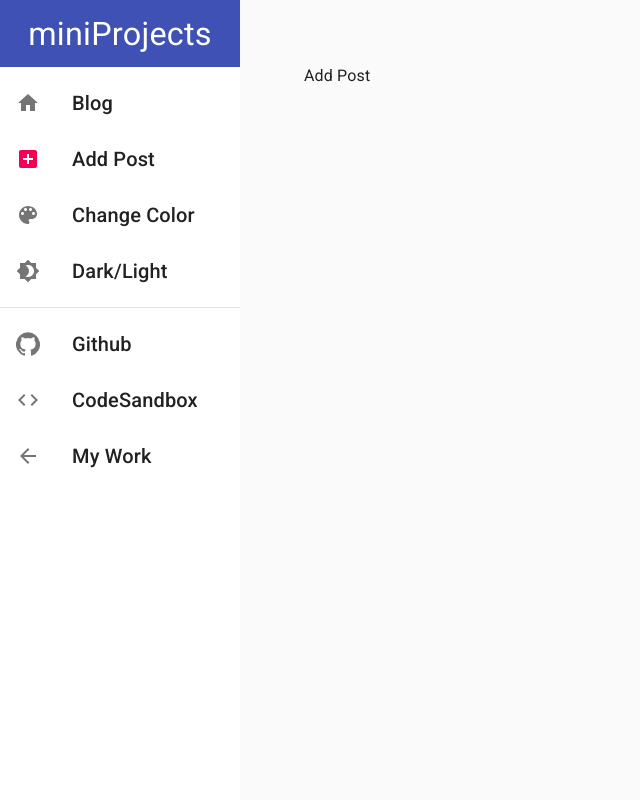
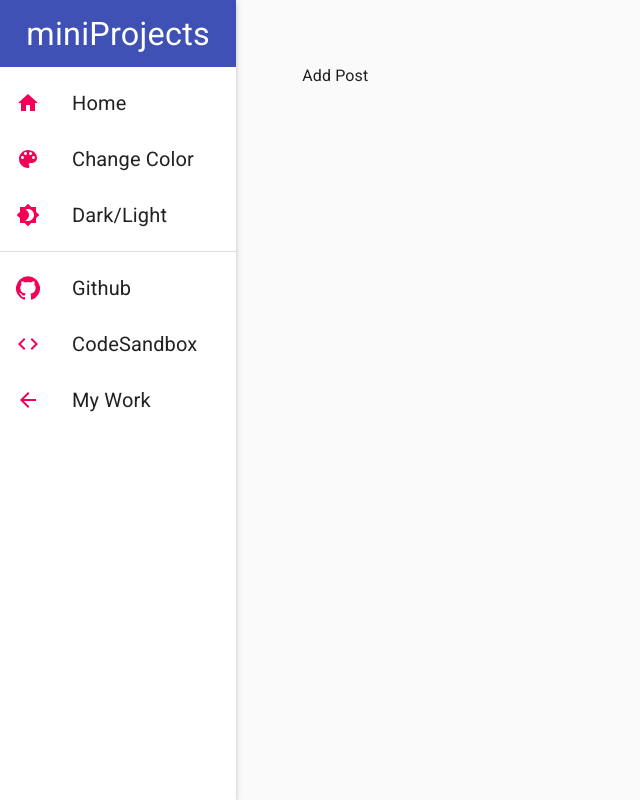
Before and after one commit to ZachScroggins/miniProjects, a Next.js app: page /addpost in a window 1280 px wide. Shown: the whole page, without its empty margins (0-640 px from the left). Built offline with nearby package versions, Linux system fonts and the light colour scheme.

Commit message:
moved color changer to index

```diff
--- a/pages/_app.js
+++ b/pages/_app.js
@@ -23,7 +23,7 @@ export default function MyApp(props) {
   return (
     <React.Fragment>
       <Head>
-        <title>miniCMS</title>
+        <title>miniProjects</title>
       </Head>
       <CookiesProvider cookies={isBrowser() ? undefined : cookies}>
         <ColorState>
--- a/pages/_document.js
+++ b/pages/_document.js
@@ -6,7 +6,7 @@ import { themeColor } from '../src/components/ThemeProvider';
 export default class MyDocument extends Document {
   render() {
     return (
-      <html lang='en'>
+      <html lang='en' style={{ scrollBehavior: 'smooth' }}>
         <Head>
           <meta name='description' content='mini content management system' />
           <meta name='theme-color' content={themeColor} />
@@ -57,7 +57,7 @@ MyDocument.getInitialProps = async ctx => {
 
   ctx.renderPage = () =>
     originalRenderPage({
-      enhanceApp: App => props => sheets.collect(<App {...props} />)
+      enhanceApp: App => props => sheets.collect(<App {...props} />),
     });
 
   const initialProps = await Document.getInitialProps(ctx);
@@ -67,7 +67,7 @@ MyDocument.getInitialProps = async ctx => {
     // Styles fragment is rendered after the app and page rendering finish.
     styles: [
       ...React.Children.toArray(initialProps.styles),
-      sheets.getStyleElement()
-    ]
+      sheets.getStyleElement(),
+    ],
   };
 };
--- a/src/components/ColorChanger.js
+++ b/src/components/ColorChanger.js
@@ -14,8 +14,7 @@ import {
   Typography,
   Button,
   useMediaQuery,
-  Hidden,
-  NoSsr
+  NoSsr,
 } from '@material-ui/core';
 
 const hues = Object.keys(colors).slice(1, 17);
@@ -33,64 +32,85 @@ const shades = [
   'A700',
   'A400',
   'A200',
-  'A100'
+  'A100',
 ];
 
 const styles = theme => ({
   radio: {
-    padding: 0
+    padding: 0,
+    // fontSize: '.875rem',
+    fontSize: '1em',
+  },
+  size: {
+    // fontSize: '1.5rem',
   },
   radioIcon: {
-    width: 60,
-    height: 60,
+    width: '3.75em',
+    // width: 60,
+    height: '3.75em',
+    // height: 60,
     [theme.breakpoints.up('md')]: {
-      width: 96,
-      height: 96
-    }
+      width: '6em',
+      // width: 96,
+      height: '6em',
+      // height: 96
+    },
   },
   radioIconSelected: {
-    width: 60,
-    height: 60,
+    width: '3.75em',
+    // width: 60,
+    height: '3.75em',
+    // height: 60,
     border: '1px solid white',
     color: theme.palette.common.white,
     display: 'flex',
     justifyContent: 'center',
     alignItems: 'center',
     [theme.breakpoints.up('md')]: {
-      width: 96,
-      height: 96
-    }
+      width: '6em',
+      // width: 96,
+      height: '6em',
+      // height: 96
+    },
   },
   swatch: {
-    width: 240,
+    width: '15em',
+    // width: 240,
     [theme.breakpoints.up('md')]: {
-      width: 336 * 1.142857143
-    }
+      width: '24em',
+      // width: 336 * 1.142857143
+    },
   },
   input: {
-    width: 240,
+    width: '13em',
+    // width: 240,
     [theme.breakpoints.up('md')]: {
-      width: 336 * 1.142857143
+      width: '21em',
+      // width: 336 * 1.142857143
     },
-    display: 'block'
+    display: 'block',
   },
   colorBar: {
-    marginTop: theme.spacing(2)
+    marginTop: theme.spacing(2),
   },
   colorSquare: {
-    width: 80,
-    height: 80,
+    width: '5em',
+    // width: 80,
+    height: '5em',
+    // height: 80,
     display: 'flex',
     justifyContent: 'center',
     alignItems: 'center',
     [theme.breakpoints.up('md')]: {
-      width: 128,
-      height: 128
-    }
+      width: '8em',
+      // width: 128,
+      height: '8em',
+      // height: 128
+    },
   },
   button: {
-    marginLeft: theme.spacing(1)
-  }
+    marginLeft: theme.spacing(1),
+  },
 });
 
 function ColorChanger(props) {
@@ -108,7 +128,7 @@ function ColorChanger(props) {
     primaryHue: 'blue',
     secondaryHue: 'pink',
     primaryShade: 4,
-    secondaryShade: 11
+    secondaryShade: 11,
   });
 
   const handleChangeColor = name => event => {
@@ -118,12 +138,12 @@ function ColorChanger(props) {
     const isHex = string => /^#?([0-9a-f]{3})$|^#?([0-9a-f]){6}$/i.test(string);
 
     let {
-      target: { value: color }
+      target: { value: color },
     } = event;
 
     setState(prevState => ({
       ...prevState,
-      [`${name}Input`]: color
+      [`${name}Input`]: color,
     }));
 
     let isValidColor = false;
@@ -140,14 +160,14 @@ function ColorChanger(props) {
     if (isValidColor) {
       setState(prevState => ({
         ...prevState,
-        [name]: color
+        [name]: color,
       }));
     }
   };
 
   const handleChangeHue = name => event => {
     const {
-      target: { value: hue }
+      target: { value: hue },
     } = event;
     const color = colors[hue][shades[state[`${name}Shade`]]];
 
@@ -155,21 +175,24 @@ function ColorChanger(props) {
       ...state,
       [`${name}Hue`]: hue,
       [name]: color,
-      [`${name}Input`]: color
+      [`${name}Input`]: color,
     });
   };
 
   const handleChangeDocsColors = () => {
     const paletteColors = {
       primary: { main: state.primary },
-      secondary: { main: state.secondary }
+      secondary: { main: state.secondary },
     };
 
     setColors(paletteColors.primary.main, paletteColors.secondary.main);
+
+    window.scrollTo({ top: 0, behavior: 'smooth' });
   };
 
   const handleResetDocsColors = () => {
     clearColors();
+    window.scrollTo({ top: 0, behavior: 'smooth' });
   };
 
   const colorBar = color => {
@@ -187,7 +210,7 @@ function ColorChanger(props) {
               <Typography
                 variant='caption'
                 style={{
-                  color: theme.palette.getContrastText(background[key])
+                  color: theme.palette.getContrastText(background[key]),
                 }}
               >
                 {rgbToHex(background[key])}
@@ -205,6 +228,7 @@ function ColorChanger(props) {
 
     return (
       <Grid item container justify='center' xs={12} sm={6}>
+        <Box className={classes.size}>
           <Box pb={3}>
             <Typography
               component='label'
@@ -260,6 +284,7 @@ function ColorChanger(props) {
             })}
           </div>
           {colorBar(color)}
+        </Box>
       </Grid>
     );
   };
@@ -287,9 +312,6 @@ function ColorChanger(props) {
           >
             Reset
           </Button>
-          <Hidden smDown>
-            <div style={{ width: '150px' }}></div>
-          </Hidden>
         </Grid>
       </Grid>
     </NoSsr>
@@ -297,7 +319,7 @@ function ColorChanger(props) {
 }
 
 ColorChanger.propTypes = {
-  classes: PropTypes.object.isRequired
+  classes: PropTypes.object.isRequired,
 };
 
 export default withStyles(styles)(ColorChanger);
--- a/src/components/ThemeProvider.js
+++ b/src/components/ThemeProvider.js
@@ -1,27 +1,54 @@
-import { useContext } from 'react';
+import { useContext, useEffect } from 'react';
 import ColorContext from '../context/color/colorContext';
+import checkClient from '../utils/checkClient';
 import {
   createMuiTheme,
   ThemeProvider as MuiThemeProvider,
-  responsiveFontSizes
+  responsiveFontSizes,
 } from '@material-ui/core/styles';
+import { useState } from 'react';
 
 const ThemeProvider = props => {
   const colorContext = useContext(ColorContext);
 
   const { primaryMain, secondaryMain, type } = colorContext;
 
+  const [htmlFontSize, setHtmlFontSize] = useState(16);
+
+  let innerWidth;
+  let dpr;
+  let resolutionWidth;
+  const scaleFactor = 1.25;
+
+  useEffect(() => {
+    checkClient(() => {
+      innerWidth = window.innerWidth;
+      dpr = window.devicePixelRatio;
+      resolutionWidth = innerWidth * dpr;
+      if (resolutionWidth === 1920 && dpr === 1.5) {
+        // htmlFontSize === 16 * scaleFactor;
+        setHtmlFontSize(htmlFontSize * scaleFactor);
+      }
+    });
+  }, []);
+
   // Create a theme instance.
   let theme = createMuiTheme({
     palette: {
       primary: {
-        main: primaryMain
+        main: primaryMain,
       },
       secondary: {
-        main: secondaryMain
+        main: secondaryMain,
       },
-      type
-    }
+      type,
+    },
+    typography: {
+      htmlFontSize: htmlFontSize,
+      h6: {
+        fontWeight: 400,
+      },
+    },
   });
 
   theme = responsiveFontSizes(theme);
--- a/src/components/layout/Layout.js
+++ b/src/components/layout/Layout.js
@@ -1,5 +1,4 @@
-import { useState, useEffect, useContext } from 'react';
-import { useRouter } from 'next/router';
+import { useState, useContext } from 'react';
 
 import Link from '../Link';
 import ColorContext from '../../context/color/colorContext';
@@ -7,7 +6,7 @@ import ColorContext from '../../context/color/colorContext';
 import { makeStyles, useTheme } from '@material-ui/core/styles';
 import MenuIcon from '@material-ui/icons/Menu';
 import HomeIcon from '@material-ui/icons/Home';
-import AddBoxIcon from '@material-ui/icons/AddBox';
+import ChevronLeftIcon from '@material-ui/icons/ChevronLeft';
 import PaletteIcon from '@material-ui/icons/Palette';
 import Brightness4Icon from '@material-ui/icons/Brightness4';
 import Brightness5Icon from '@material-ui/icons/Brightness5';
@@ -16,7 +15,6 @@ import CodeIcon from '@material-ui/icons/Code';
 import ArrowBackIcon from '@material-ui/icons/ArrowBack';
 import {
   AppBar,
-  CssBaseline,
   Divider,
   Drawer,
   Hidden,
@@ -29,89 +27,72 @@ import {
   Tooltip,
   Typography,
   Box,
-  Container
+  Container,
 } from '@material-ui/core';
 
-const drawerWidth = 240;
+// const drawerWidth = '13.125rem';
+const drawerWidth = '16.875em';
+// const drawerWidth = '15rem';
+// const drawerWidth = 240;
 
 const useStyles = makeStyles(theme => ({
   root: {
-    display: 'flex'
+    display: 'flex',
   },
   drawer: {
     [theme.breakpoints.up('lg')]: {
       width: drawerWidth,
-      flexShrink: 0
-    }
+      flexShrink: 0,
+    },
   },
   appBar: {
     [theme.breakpoints.up('lg')]: {
-      width: `calc(100% - ${drawerWidth}px)`,
-      marginLeft: drawerWidth
-    }
+      width: `calc(100% - ${drawerWidth})`,
+      // width: `calc(100% - ${drawerWidth}px)`,
+      marginLeft: drawerWidth,
+    },
   },
   menuButton: {
     marginRight: theme.spacing(2),
     [theme.breakpoints.up('lg')]: {
-      display: 'none'
-    }
+      display: 'none',
+    },
   },
   // necessary for content to be below app bar
   toolbar: theme.mixins.toolbar,
   drawerPaper: {
     width: drawerWidth,
-    borderRight: 'none'
+    borderRight: 'none',
+    boxShadow: theme.shadows[3],
   },
   content: {
     flexGrow: 1,
     padding: theme.spacing(3),
     [theme.breakpoints.up('lg')]: {
-      padding: theme.spacing(0)
-    }
+      padding: theme.spacing(0),
+    },
   },
   grow: {
-    flex: '1 1 auto'
-  }
+    flex: '1 1 auto',
+  },
+  shadow: {
+    boxShadow: theme.shadows[10],
+  },
 }));
 
 function Layout(props) {
   const { container } = props;
   const classes = useStyles();
   const theme = useTheme();
-  const router = useRouter();
   const [mobileOpen, setMobileOpen] = useState(false);
-  const [selectedIndex, setSelectedIndex] = useState(0);
   const colorContext = useContext(ColorContext);
   const { setType, type } = colorContext;
-  let appBarTitle;
   let prefersDarkMode;
-
-  useEffect(() => {
-    if (router.pathname === '/') {
-      setSelectedIndex(0);
-    }
-    if (router.pathname === '/addpost') {
-      setSelectedIndex(1);
-    }
-    if (router.pathname === '/changecolor') {
-      setSelectedIndex(2);
-    }
-  }, [router.pathname]);
 
   if (type === 'light') {
     prefersDarkMode = false;
   } else {
     prefersDarkMode = true;
-  }
-
-  if (selectedIndex === 0) {
-    appBarTitle = 'Blog';
-  }
-  if (selectedIndex === 1) {
-    appBarTitle = 'Add Post';
-  }
-  if (selectedIndex === 2) {
-    appBarTitle = 'Change Color';
   }
 
   const handleDrawerToggle = () => {
@@ -126,6 +107,7 @@ function Layout(props) {
   const drawer = (
     <div>
       <div className={classes.toolbar}>
+        <Hidden mdDown>
           <Box
             p={1.7}
             display='flex'
@@ -137,29 +119,32 @@ function Layout(props) {
               miniProjects
             </Typography>
           </Box>
+        </Hidden>
+        <Hidden lgUp>
+          <Box
+            display='flex'
+            flexDirection='row-reverse'
+            bgcolor='primary.main'
+            color='primary.contrastText'
+          >
+            <IconButton onClick={handleDrawerToggle} color='inherit'>
+              <ChevronLeftIcon color='inherit' fontSize='large' />
+            </IconButton>
+          </Box>
+        </Hidden>
       </div>
       <List component='nav'>
-        <ListItem button component={Link} naked href='/'>
+        <ListItem button component={Link} naked href='#home'>
           <ListItemIcon>
-            <HomeIcon color={selectedIndex === 0 ? 'secondary' : 'inherit'} />
+            <HomeIcon color='secondary' />
           </ListItemIcon>
           <ListItemText disableTypography={true}>
-            <Typography variant='h6'>Blog</Typography>
+            <Typography variant='h6'>Home</Typography>
           </ListItemText>
         </ListItem>
-        <ListItem button component={Link} naked href='/addpost'>
+        <ListItem button component={Link} naked href='#changecolor'>
           <ListItemIcon>
-            <AddBoxIcon color={selectedIndex === 1 ? 'secondary' : 'inherit'} />
-          </ListItemIcon>
-          <ListItemText disableTypography={true}>
-            <Typography variant='h6'>Add Post</Typography>
-          </ListItemText>
-        </ListItem>
-        <ListItem button component={Link} naked href='/changecolor'>
-          <ListItemIcon>
-            <PaletteIcon
-              color={selectedIndex === 2 ? 'secondary' : 'inherit'}
-            />
+            <PaletteIcon color='secondary' />
           </ListItemIcon>
           <ListItemText disableTypography={true}>
             <Typography variant='h6'>Change Color</Typography>
@@ -167,7 +152,11 @@ function Layout(props) {
         </ListItem>
         <ListItem button onClick={handleDarkLight}>
           <ListItemIcon>
-            {type === 'light' ? <Brightness4Icon /> : <Brightness5Icon />}
+            {type === 'light' ? (
+              <Brightness4Icon color='secondary' />
+            ) : (
+              <Brightness5Icon color='secondary' />
+            )}
           </ListItemIcon>
           <ListItemText disableTypography={true}>
             <Typography variant='h6'>Dark/Light</Typography>
@@ -178,7 +167,7 @@ function Layout(props) {
       <List component='nav'>
         <ListItem button component='a' href='https://www.github.com'>
           <ListItemIcon>
-            <GitHubIcon />
+            <GitHubIcon color='secondary' />
           </ListItemIcon>
           <ListItemText disableTypography={true}>
             <Typography variant='h6'>Github</Typography>
@@ -186,7 +175,7 @@ function Layout(props) {
         </ListItem>
         <ListItem button component='a' href='https://www.codesandbox.io'>
           <ListItemIcon>
-            <CodeIcon />
+            <CodeIcon color='secondary' />
           </ListItemIcon>
           <ListItemText disableTypography={true}>
             <Typography variant='h6'>CodeSandbox</Typography>
@@ -194,7 +183,7 @@ function Layout(props) {
         </ListItem>
         <ListItem button component='a' href='https://www.zachscroggins.com'>
           <ListItemIcon>
-            <ArrowBackIcon />
+            <ArrowBackIcon color='secondary' />
           </ListItemIcon>
           <ListItemText disableTypography={true}>
             <Typography variant='h6'>My Work</Typography>
@@ -206,7 +195,6 @@ function Layout(props) {
 
   return (
     <div className={classes.root}>
-      <CssBaseline />
       <Hidden lgUp>
         <AppBar position='fixed' className={classes.appBar}>
           <Toolbar>
@@ -219,56 +207,47 @@ function Layout(props) {
             >
               <MenuIcon />
             </IconButton>
-            <Hidden xsDown>
-              <Typography variant='h6' noWrap>
-                {appBarTitle}
+            {/* <Hidden xsDown> */}
+            <Typography variant='h5' noWrap>
+              miniProjects
             </Typography>
-            </Hidden>
+            {/* </Hidden> */}
             <div className={classes.grow} />
             <Hidden lgUp>
               <Tooltip title='Blog' enterDelay={300}>
                 <IconButton
-                  color='inherit'
+                  color='secondary'
                   aria-label='blog'
                   component={Link}
                   naked
-                  href='/'
-                  color={selectedIndex === 0 ? 'secondary' : 'inherit'}
+                  href='#home'
                 >
                   <HomeIcon />
                 </IconButton>
               </Tooltip>
-              <Tooltip title='Add Post' enterDelay={300}>
+              <Tooltip title='Github' enterDelay={300}>
                 <IconButton
-                  color='inherit'
-                  aria-label='addPost'
+                  color='secondary'
+                  aria-label='github'
                   component={Link}
                   naked
-                  href='/addpost'
-                  color={selectedIndex === 1 ? 'secondary' : 'inherit'}
+                  href='https://www.github.com'
                 >
-                  <AddBoxIcon />
+                  <GitHubIcon />
                 </IconButton>
               </Tooltip>
-              <Tooltip title='Change Colors' enterDelay={300}>
-                <IconButton
-                  color='inherit'
-                  aria-label='changeColors'
-                  component={Link}
-                  naked
-                  href='/changecolor'
-                  color={selectedIndex === 2 ? 'secondary' : 'inherit'}
-                >
-                  <PaletteIcon />
-                </IconButton>
-              </Tooltip>
+
               <Tooltip title='Dark/Light' enterDelay={300}>
                 <IconButton
                   color='inherit'
                   aria-label='darkLight'
                   onClick={handleDarkLight}
                 >
-                  {type === 'light' ? <Brightness4Icon /> : <Brightness5Icon />}
+                  {type === 'light' ? (
+                    <Brightness4Icon color='secondary' />
+                  ) : (
+                    <Brightness5Icon color='secondary' />
+                  )}
                 </IconButton>
               </Tooltip>
             </Hidden>
@@ -276,18 +255,18 @@ function Layout(props) {
         </AppBar>
       </Hidden>
       <nav className={classes.drawer} aria-label='mailbox folders'>
-        <Hidden mdUp>
+        <Hidden lgUp>
           <Drawer
             container={container}
-            variant='temporary'
+            variant='persistent'
             anchor={theme.direction === 'rtl' ? 'right' : 'left'}
             open={mobileOpen}
             onClose={handleDrawerToggle}
             classes={{
-              paper: classes.drawerPaper
+              paper: classes.drawerPaper,
             }}
             ModalProps={{
-              keepMounted: true // Better open performance on mobile.
+              keepMounted: true, // Better open performance on mobile.
             }}
             onClick={handleDrawerToggle}
           >
@@ -297,7 +276,7 @@ function Layout(props) {
         <Hidden mdDown>
           <Drawer
             classes={{
-              paper: classes.drawerPaper
+              paper: classes.drawerPaper,
             }}
             variant='permanent'
             open
--- /dev/null
+++ b/src/utils/checkClient.js
@@ -0,0 +1,7 @@
+const checkClient = callback => {
+  if (typeof window !== 'undefined') {
+    callback();
+  }
+};
+
+export default checkClient;
```
Also changed, not shown: pages/index.js (+125 -13 lines), src/components/TaskList.js (added, +10 -0 lines), src/components/layout/HeroBackground.js (+14 -8 lines), src/components/layout/HeroSVG.js (+19 -11 lines). Lines whose indentation alone changed are shown as unchanged.
